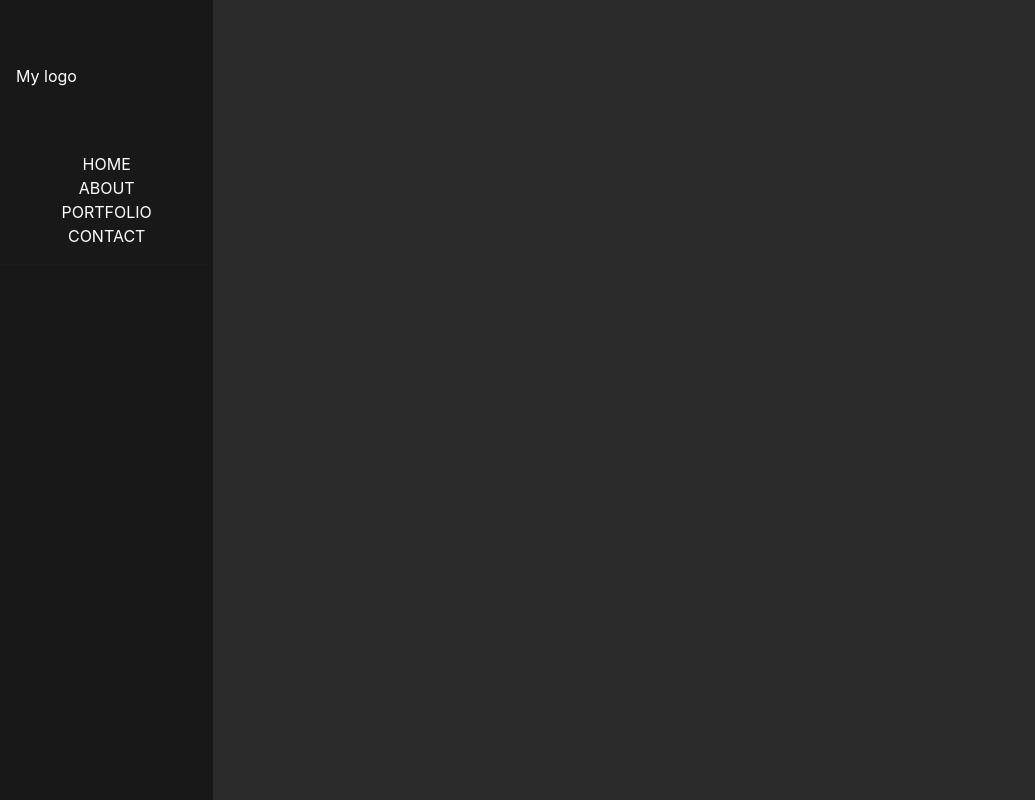
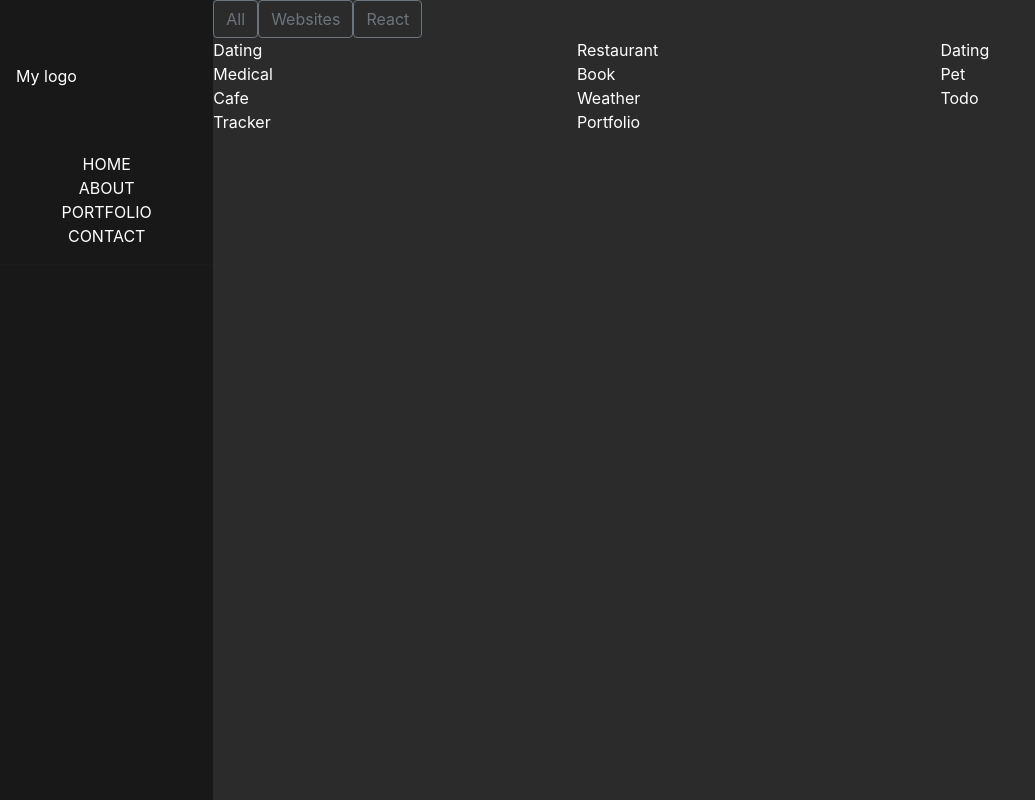
Before and after one commit to Dulatto/react-portfolio-website, a React (Create React App) app: page /portfolio in a window 1280 px wide. Shown: the whole page, without its empty margins (0-1035 px from the left). Built offline with nearby package versions, Linux system fonts and the light colour scheme.

Commit message:
portfolio

```diff
--- a/src/Views/Portfolio.js
+++ b/src/Views/Portfolio.js
@@ -1,4 +1,4 @@
-import React from 'react';
+import React, { useState } from 'react';
 
 const images = [
     { id: 1, text: 'Dating', description: 'HTML, JavaScript', type: 'JS' },
@@ -14,14 +14,33 @@ const images = [
     { id: 11, text: 'Portfolio', description: 'HTML, JavaScript', type: 'React' },
 ]
 
-function Portfolio(props) {
+let list = images.map(item => {
+    return <div key={item.id} className="col-md-4">{item.text}</div>
+})
 
-    let list;
+const Portfolio = () => {
+    const [gallery, setGallery] = useState([list])
+
+
+
+
+    const all = () => {
+        let list = images.map(item => {
+            return <div key={item.id} className="col-md-4">{item.text}</div>
+        })
+        setGallery(list);
+    }
+
 
     return (
         <div className='portfolio-style'>
-            <div className='row'>
-
+            <div>
+                <button type="button" class="btn btn-outline-secondary">All</button>
+                <button type="button" class="btn btn-outline-secondary">Websites</button>
+                <button type="button" class="btn btn-outline-secondary">React</button>
+            </div>
+            <div className='row text-white'>
+                {gallery}
             </div>
         </div>
     );
```
